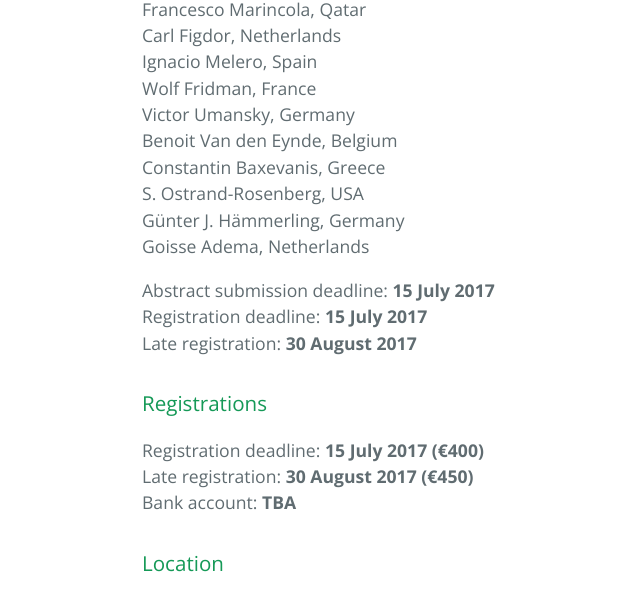
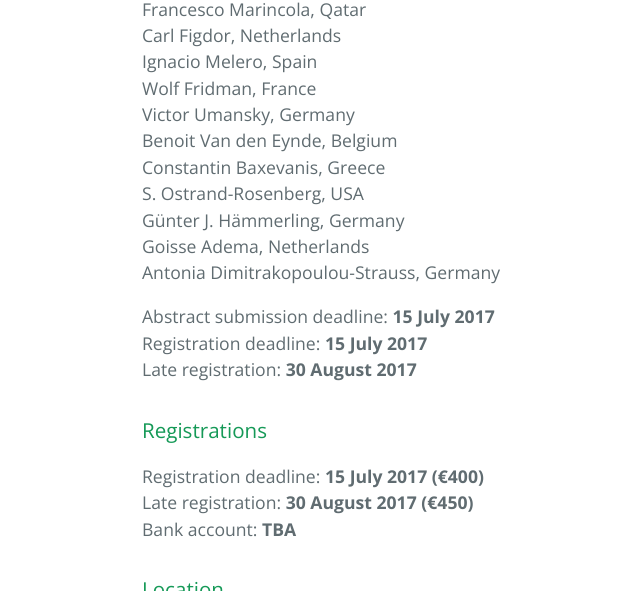
Before and after one commit to moodmosaic/pivac17, a Jekyll site: the page index.html, which Jekyll copies as it is, in a window 1280 px wide and 900 px high, scrolled down 2356 px, cut to the strip 0-591 px from the top of the window. Shown: the whole strip, without its empty margins (82-722 px from the left). Built offline with Jekyll 4.4.1, drawn with Linux system fonts in a browser that asks for light colours.

Commit message:
Add a speaker.

```diff
--- a/index.html
+++ b/index.html
@@ -95,6 +95,8 @@ S. Ostrand-Rosenberg, USA
 Günter J. Hämmerling, Germany
 <br>
 Goisse Adema, Netherlands
+<br>
+Antonia Dimitrakopoulou-Strauss, Germany
 </p>
 
 <p>Abstract submission deadline: <b>15 July 2017</b>
```
